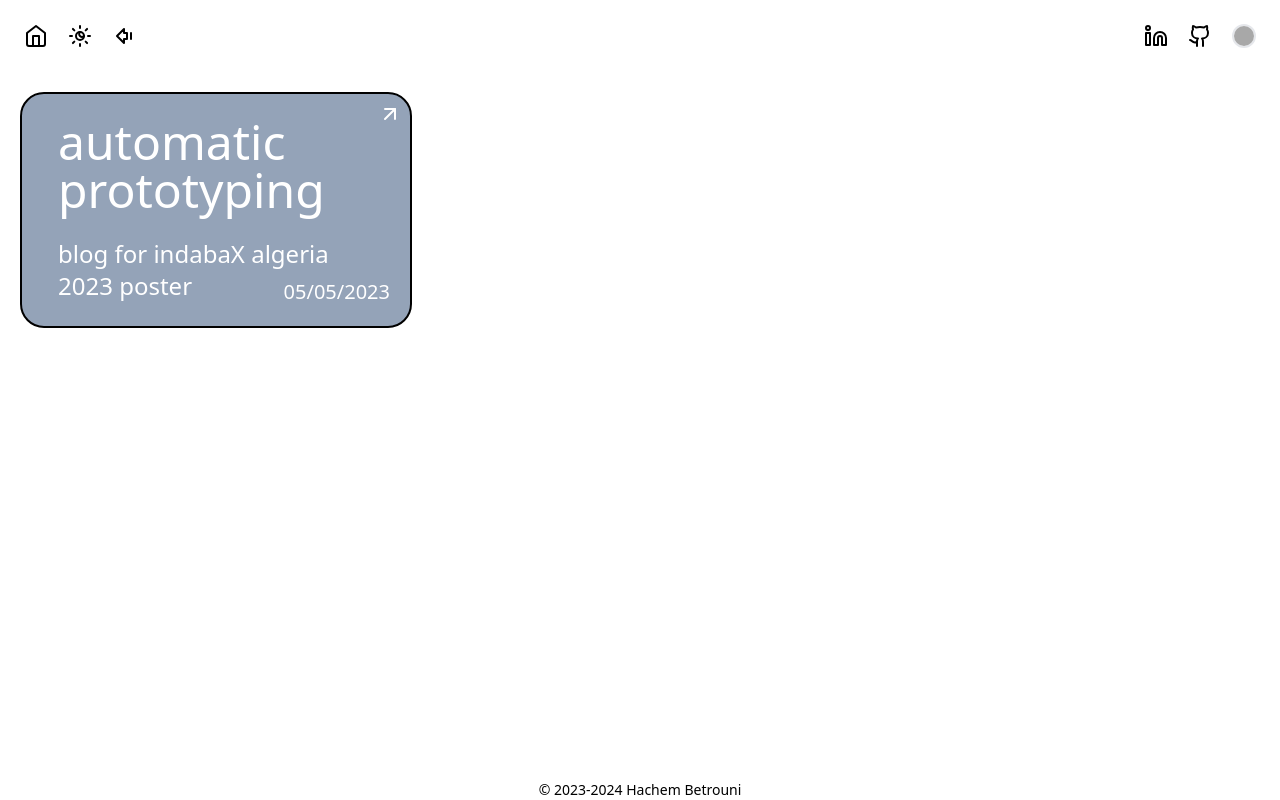
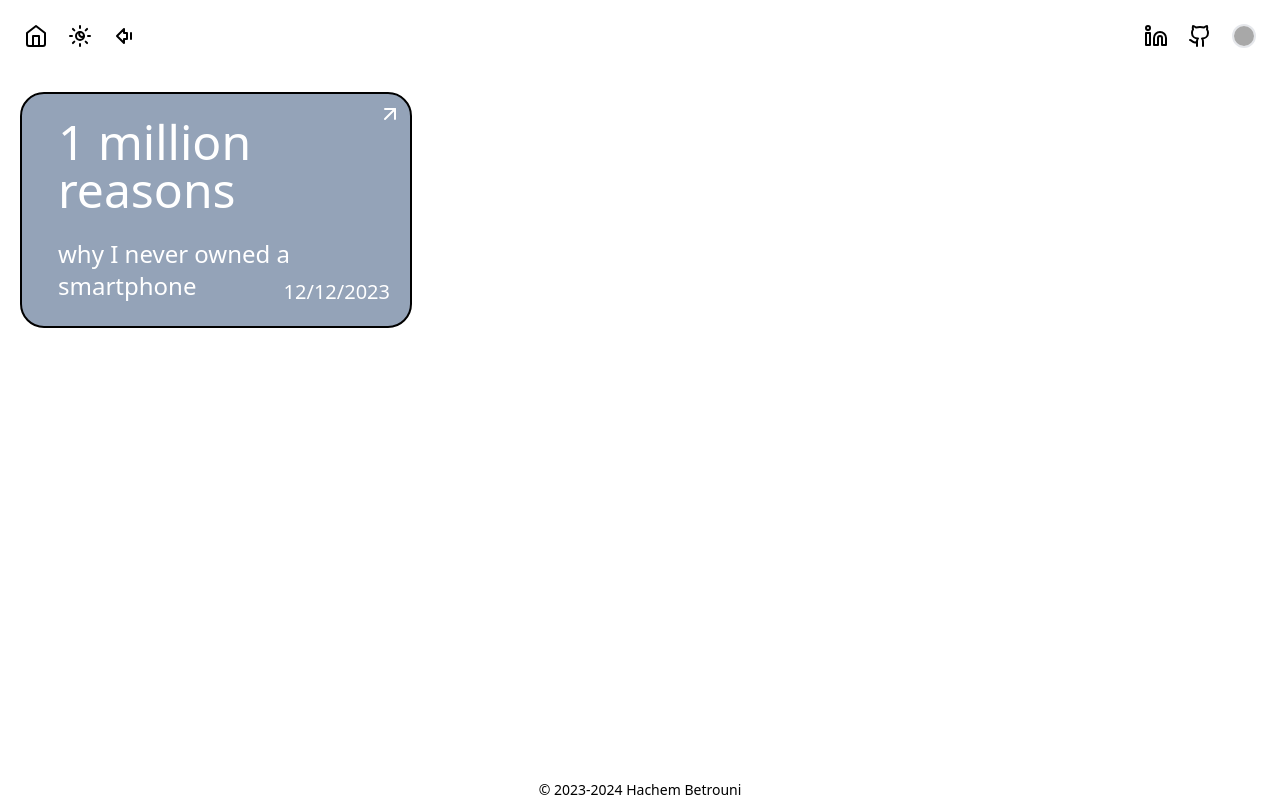
Before and after one commit to 1hachem/1hachem.xyz, a Next.js app: page /content/blogs in a window 1280 px wide. Built offline with nearby package versions, Linux system fonts and the light colour scheme; no server answers.

Commit message:
remove blog

```diff
--- a/src/pages/content/blogs.tsx
+++ b/src/pages/content/blogs.tsx
@@ -2,14 +2,15 @@ import Block from "@/components/Block";
 export default function Blogs() {
   return (
     <div className="p-5 grid md:grid-cols-3 gap-x-8 gap-y-5 ">
-      {/* <Block
+      <Block
         name="1 million reasons"
         description="why I never owned a smartphone"
         date="12/12/2023"
         link="/blogs/smartphone"
         className="bg-slate-400 dark:bg-zinc-200 text-white dark:text-black"
       />
-      <Block
+
+      {/* <Block
         name="Definitive guide"
         description="for wining freelance bids"
         date="12/12/2023"
@@ -30,13 +31,13 @@ export default function Blogs() {
         link="/blogs/empty"
         className="bg-green-300 dark:bg-green-900 md:col-span-2"
       /> */}
-      <Block
-        name="automatic prototyping"
-        description="blog for indabaX algeria 2023 poster"
-        date="05/05/2023"
-        link="/blogs/autoprototype"
-        className="bg-slate-400 dark:bg-zinc-200 text-white dark:text-black"
-      />
+      {/* <Block
+      //   name="automatic prototyping"
+      //   description="blog for indabaX algeria 2023 poster"
+      //   date="05/05/2023"
+      //   link="/blogs/autoprototype"
+      //   className="bg-slate-400 dark:bg-zinc-200 text-white dark:text-black"
+      // /> */}
     </div>
   );
 }
```
